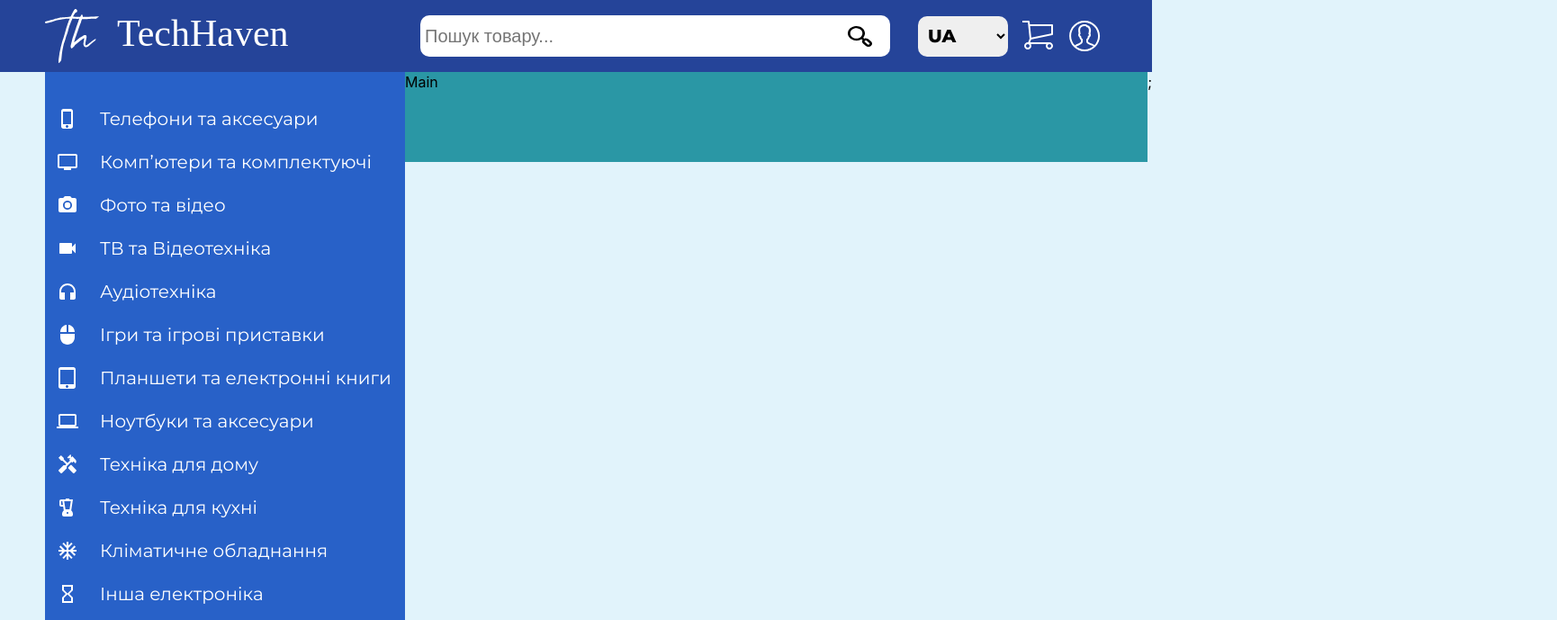
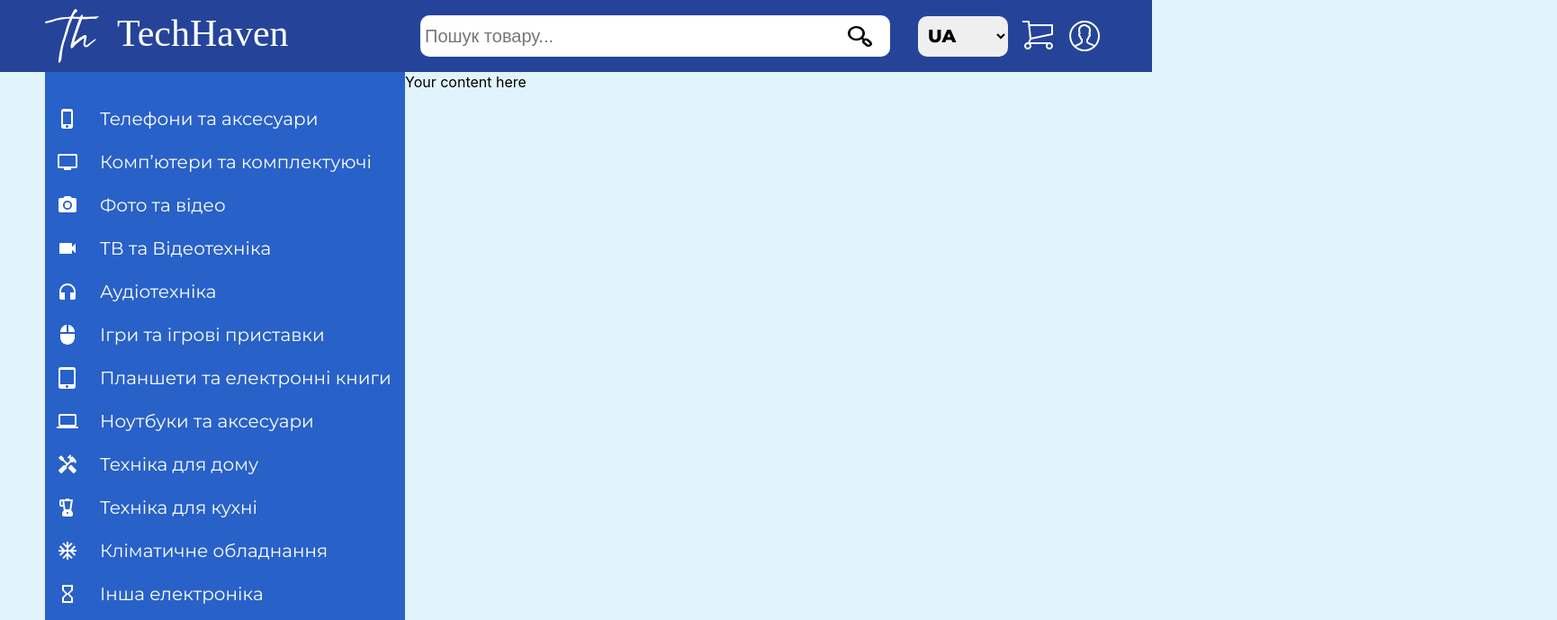
Before and after one commit to NazarBoychenko/Marketplace, a React (Vite) app: page / in a window 1280 px wide. Shown: the top 689 px of the page at 90% size, 1730 px wide, since content can reach past the window. Built offline with nearby package versions, Linux system fonts and the light colour scheme; a web font is replaced by a local one.

Commit message:
add default  glide

```diff
--- a/index.html
+++ b/index.html
@@ -11,10 +11,16 @@
       href="https://fonts.googleapis.com/css2?family=Montserrat:wght@400;500;600;700;800&family=Oregano&display=swap"
       rel="stylesheet"
     />
+    <link rel="stylesheet" href="node_modules/@glidejs/glide/dist/css/glide.core.min.css" />
   </head>
 
   <body>
     <div id="root"></div>
     <script type="module" src="/src/main.jsx"></script>
+    <script src="node_modules/@glidejs/glide/dist/glide.min.js"></script>
+
+    <script>
+      new Glide('.glide').mount();
+    </script>
   </body>
 </html>
--- a/package.json
+++ b/package.json
@@ -13,6 +13,7 @@
    "dependencies": {
       "@emotion/react": "^11.11.1",
       "@emotion/styled": "^11.11.0",
+      "@glidejs/glide": "^3.6.0",
       "@mui/icons-material": "^5.14.16",
       "@reduxjs/toolkit": "^1.9.7",
       "react": "^18.2.0",
--- /dev/null
+++ b/src/components/Slide/Slide.jsx
@@ -0,0 +1,23 @@
+import Glide from '@glidejs/glide';
+import '@glidejs/glide/dist/css/glide.core.min.css';
+import { useEffect } from 'react';
+
+const Slide = () => {
+  useEffect(() => {
+    const glide = new Glide('.glide');
+    glide.mount();
+  }, []);
+
+  return (
+    <div className="glide">
+      <div className="glide__track" data-glide-el="track">
+        <ul className="glide__slides">
+          <li className="glide__slide">Your content here</li>
+          <li className="glide__slide">Your content here</li>
+        </ul>
+      </div>
+    </div>
+  );
+};
+
+export default Slide;
--- /dev/null
+++ b/src/components/Slide/Slide.module.css
@@ -0,0 +1 @@
+@import 'node_modules/@glidejs/glide/src/assets/sass/glide.core';
--- a/src/pages/Home/Home.jsx
+++ b/src/pages/Home/Home.jsx
@@ -1,11 +1,12 @@
 import styles from './Home.module.css';
 import SideBar from '../../components/SideBar/SideBar';
+import Slide from '../../components/Slide/Slide';
 
 const Home = () => {
   return (
     <div className={styles.mainContainer}>
       <SideBar />
-      <div className={styles.main}>Main</div>;
+      <Slide />
     </div>
   );
 };
```
Also changed, not shown: 1 other file (tests, documents, lock files or other folders).
